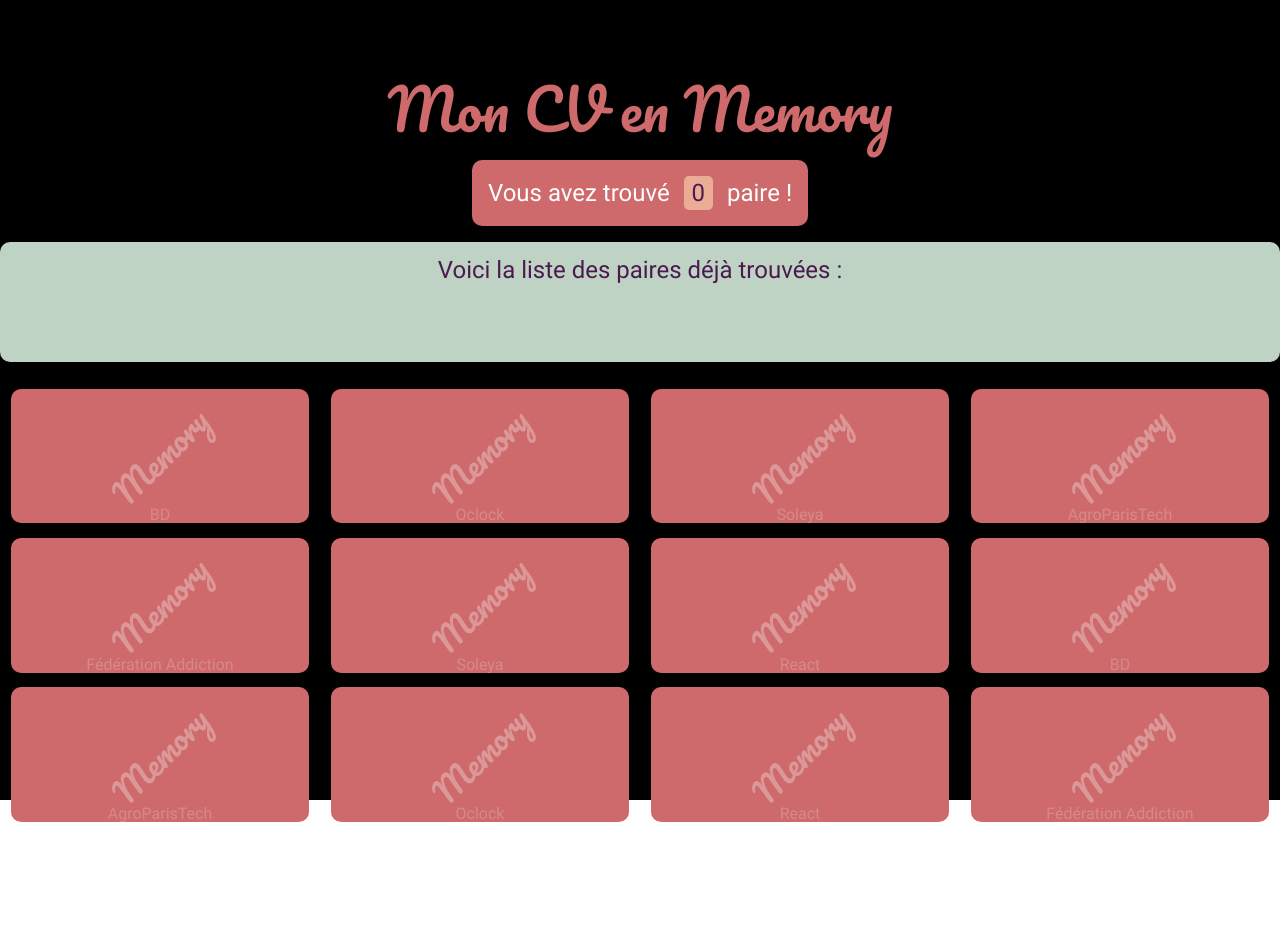
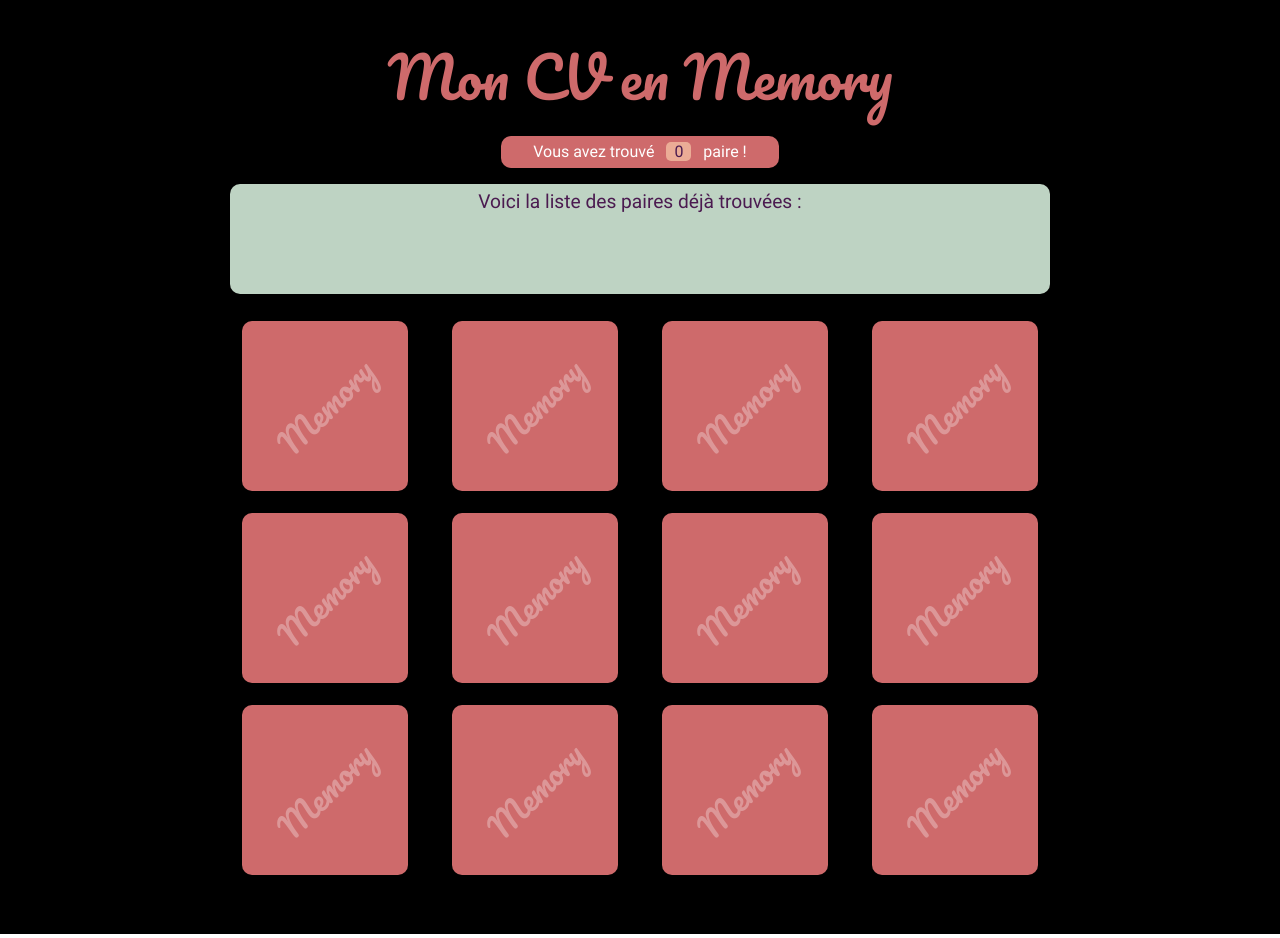
Before and after one commit to marine-spaak/my-cv-memory-game, a React app: page / in a window 1280 px wide. Built offline with nearby package versions, Linux system fonts and the light colour scheme.

Commit message:
commit fin de session

```diff
--- a/src/components/App/App.js
+++ b/src/components/App/App.js
@@ -1,5 +1,6 @@
 import './App.scss';
 import { useDispatch } from 'react-redux';
+import { useEffect } from 'react';
 
 import cardsData from '../../assets/data/cardsData';
 
@@ -9,7 +10,6 @@ import FoundPairs from '../FoundPairs/FoundPairs';
 import BoardCards from '../BoardCards/BoardCards';
 
 import { saveCardsIntoState } from '../../actions/actions';
-import { useEffect } from 'react';
 
 function App() {
   const dispatch = useDispatch();
--- a/src/components/App/App.scss
+++ b/src/components/App/App.scss
@@ -2,7 +2,9 @@
 
 .App {
   width: 100vw;
-  height: 100vh;
+  height: 100%;
+  min-height: 100vh;
   text-align: center;
   background-color: vars.$darkest-color;
+  padding: 3rem 18%;
 }
--- a/src/components/BoardCards/BoardCards.js
+++ b/src/components/BoardCards/BoardCards.js
@@ -43,16 +43,15 @@ function BoardCards() {
   return (
     <div
       className="BoardCards"
-      onClick={(event) => {
+      onClick={() => {
         if (hasPickedTwoCards) {
-          // console.log(event);
           dispatch(flipAllCardsToBackSide());
         }
       }}
     >
 
       <div className="BoardCards-playing">
-        {cards.map((card, index) => (
+        {cards.map((card) => (
           <Card
             key={card.id}
             label={card.label}
@@ -60,10 +59,8 @@ function BoardCards() {
             pictureSrc={card.pictureSrc}
             cardId={card.id}
             pairId={card.pairId}
-            // TODO check si je garde index ou id ici
-            isSelected={checkIfSelected(index)}
-            alreadyWon={wonPairsFromState.includes(card.pairId)}
-            isInWonList={false}
+            isSelected={checkIfSelected(card.id)}
+            alreadyWon={card.pairPosition !== undefined}
           />
         ))}
       </div>
--- a/src/components/BoardCards/BoardCards.scss
+++ b/src/components/BoardCards/BoardCards.scss
@@ -1,6 +1,7 @@
 @use '../../styles/vars';
 
 .BoardCards {
+  margin: auto;
   margin-top: 1rem;
   display: flex;
   flex-wrap: wrap;
@@ -12,4 +13,5 @@
   width: 100%;
   display: flex;
   flex-wrap: wrap;
+  justify-content: space-between;
 }
--- a/src/components/Card/Card.js
+++ b/src/components/Card/Card.js
@@ -26,9 +26,7 @@ function Card({
   // 1) la carte est sur le plateau principal
   // 2) elle a été trouvée (donc elle disparait avec un display none)
 
-  // Et le isInWonList signifie qu'on est dans la partie haute,
-  // TODO En fait il faudrait deux composants...
-  cardId, label, pictureName, pairId, isSelected, alreadyWon, isInWonList,
+  cardId, label, pictureName, pairId, isSelected, alreadyWon,
 }) {
   const dispatch = useDispatch();
   const handleFirstClickOnCard = () => {
@@ -63,9 +61,9 @@ function Card({
             ? () => handleSecondClickOnCard()
             : () => handleFirstClickOnCard(cardId, pairId)}
         >
-          <div className={isInWonList ? 'Card-front isInWonList' : 'Card-front'}>
+          <div className="Card-front">
             <p className="Card-filigrane">Memory</p>
-            <p className="Card-spoiler">{label}</p>
+            {/* <p className="Card-spoiler">{label}</p> */}
           </div>
 
           <div
@@ -78,7 +76,7 @@ function Card({
             }}
           >
             {/* <p className="Card-spoiler">{label}</p> */}
-            </div>
+          </div>
 
         </div>
       </div>
--- a/src/components/Card/Card.scss
+++ b/src/components/Card/Card.scss
@@ -1,7 +1,8 @@
 @use '../../styles/vars';
 
 .Card {
-  width: 25%;
+  width: 23%;
+  aspect-ratio: 1/1;
 
   &-container {
     position: relative;
@@ -82,7 +83,7 @@
 }
 
 .already-won {
-  display: none;
+  opacity: .5;
 }
 
 .isInWonList {
--- a/src/components/FoundPairs/FoundPairs.scss
+++ b/src/components/FoundPairs/FoundPairs.scss
@@ -4,17 +4,16 @@
   margin-top: 1rem;
   display: flex;
   flex-wrap: wrap;
-  height: 15%;
+  height: 110px;
   border-radius: 10px;
-  padding: 1rem;
+  padding: .5rem;
   background-color: vars.$alt-color-green;
-  min-height: 15%;
   width: 100%;
   color: vars.$dark-color;
 
   &-header {
     width: 100%;
-    font-size: 1.5rem;
+    font-size: 1.2rem;
   }
 
   &-won {
--- a/src/components/Header/Header.scss
+++ b/src/components/Header/Header.scss
@@ -3,7 +3,7 @@
 .Header {
   height: 10%;
   width: 100%;
-  padding: 5rem;
+  padding-bottom: 2rem;
 
   &-title {
     font-family: vars.$title-font;
--- a/src/components/Message/Message.scss
+++ b/src/components/Message/Message.scss
@@ -1,20 +1,20 @@
 @use '../../styles/vars';
 
 .Message {
+  height: 4%;
   border-radius: 10px;
-  padding: 1rem;
+  padding: .5rem 2rem;
   background-color: vars.$primary-color;
   color: white;
   display: inline-block;
   justify-content: center;
-  font-size: 1.5rem;
+  font-size: 1rem;
 
   &-result {
     background-color: vars.$light-color;
     color: vars.$dark-color;
-    padding: .3rem .5rem;
+    padding: 0 .5rem;
     margin: 0 .5rem;
     border-radius: 5px;
-    display: inline-block;
   }
 }
--- a/src/store/reducer.js
+++ b/src/store/reducer.js
@@ -63,8 +63,6 @@ function reducer(state = initialState, action = {}) {
         previousPairId: -1,
         currentPairId: 0,
         hasFoundPair: false,
-        // hasPickedTwoCards: (state.selectedCards.length === 2),
-        // isPickingThirdCard: (state.selectedCards.length === 3),
       };
 
     default:
```
